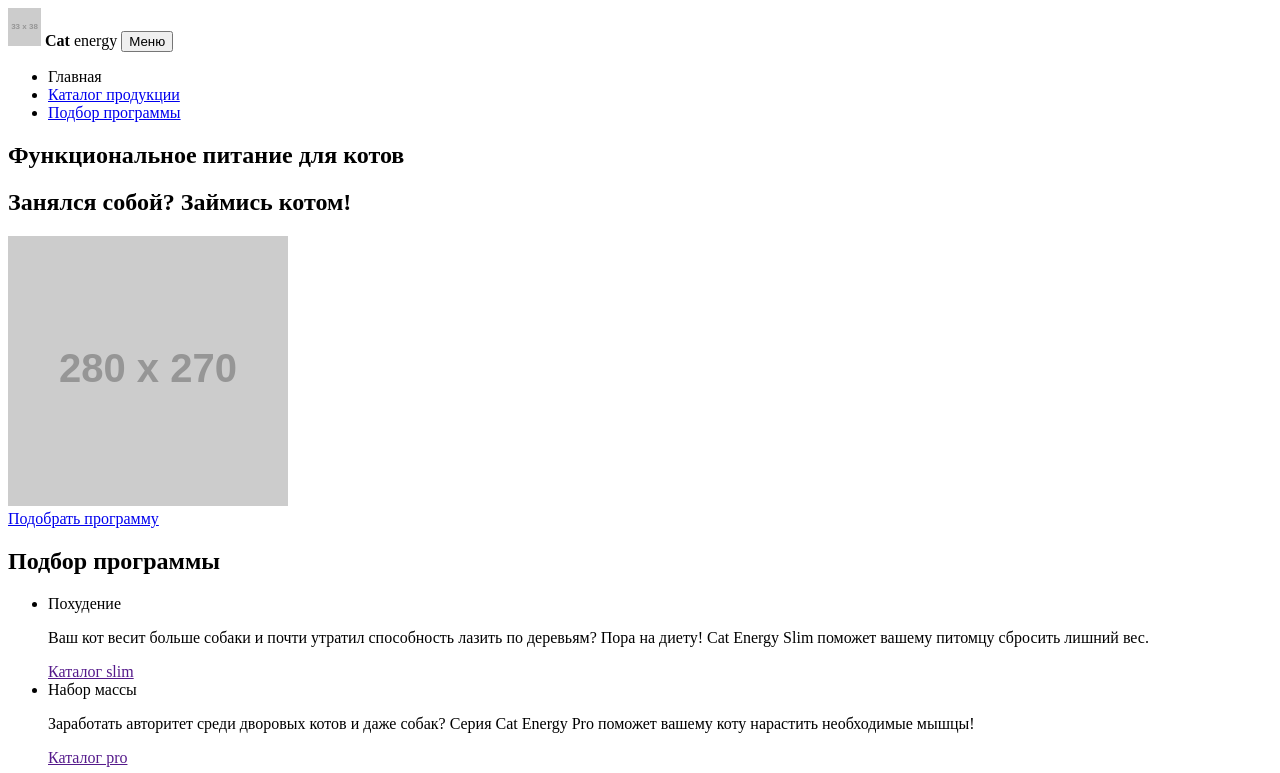
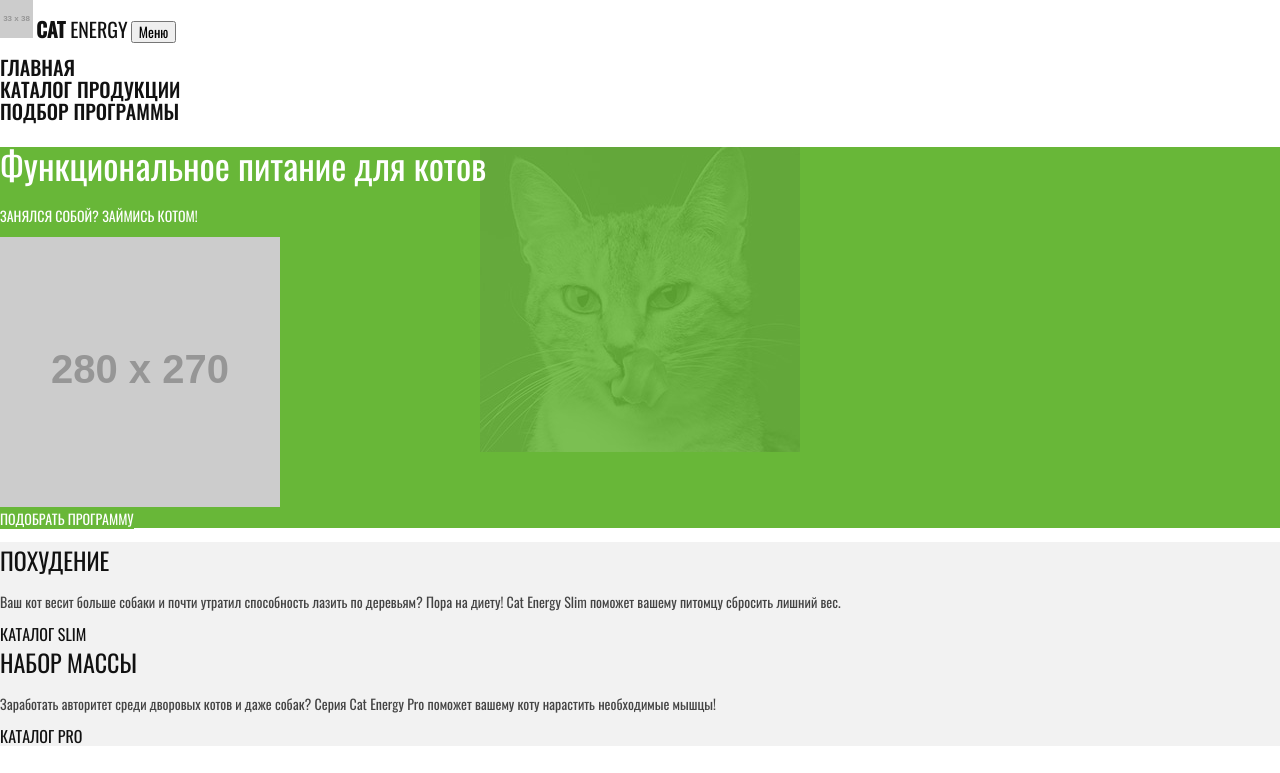
Before and after one commit to ewudes/ha-catEnergy, a website: page source/index.html in a window 1280 px wide. Shown: the top 773 px of the page. Drawn offline with nearby package versions, Linux system fonts and the light colour scheme; files that its build step writes are made by us from their sources; placeholder pictures from the web are drawn by us.

Commit message:
added basic styles for the main page

```diff
--- a/source/index.html
+++ b/source/index.html
@@ -3,6 +3,7 @@
   <head>
     <meta charset="utf-8">
     <title>HTML Academy: Кэт энерджи</title>
+    <link rel="stylesheet" href="css/normalize.css">
     <link rel="stylesheet" href="css/style.css">
   </head>
   <body>
@@ -38,7 +39,7 @@
         <a href="form.html" class="button banner__btn-selection">Подобрать программу</a>
       </section>
       <section class="selection">
-        <h2 class="visualy-hidden">Подбор программы</h2>
+        <h2 class="visually-hidden">Подбор программы</h2>
         <ul class="selection__list">
           <li class="selection__item">
             <span class="selection__title">Похудение</span>
--- a/source/sass/blocks/banner.scss
+++ b/source/sass/blocks/banner.scss
@@ -0,0 +1,19 @@
+.banner {
+  background-image: url('../../img/index-background-mobile@1x.jpg');
+  background-repeat: no-repeat;
+  background-position: top center;
+  background-color: $green;
+  color: $white;
+}
+
+.banner__title {
+  font-size: 36px;
+  line-height: 36px;
+  font-weight: inherit;
+}
+
+.banner__subtitle {
+  font-size: inherit;
+  font-weight: inherit;
+  text-transform: uppercase;
+}
--- /dev/null
+++ b/source/sass/blocks/copyright.scss
@@ -0,0 +1,7 @@
+.logo-academy {
+  font-family: Arial;
+  font-size: 16px;
+  line-height: 16px;
+  color: $darkgrey;
+  text-decoration: none;
+}
--- /dev/null
+++ b/source/sass/blocks/footer.scss
@@ -0,0 +1,3 @@
+.footer {
+  background-color: $grey;
+}
--- /dev/null
+++ b/source/sass/blocks/instructions.scss
@@ -0,0 +1,8 @@
+.instructions__list {
+  list-style: none;
+  padding: 0;
+}
+
+.instructions__item {
+  color: $darkgrey;
+}
--- /dev/null
+++ b/source/sass/blocks/logo.scss
@@ -0,0 +1,4 @@
+.logo__title {
+  font-size: 20px;
+  text-transform: uppercase;
+}
--- /dev/null
+++ b/source/sass/blocks/nav.scss
@@ -0,0 +1,13 @@
+.nav__list {
+  list-style: none;
+  padding: 0;
+  text-transform: uppercase;
+}
+
+.nav__link {
+  @include oswald(medium);
+  font-size: 20px;
+  line-height: 20px;
+  color: inherit;
+  text-decoration: none;
+}
--- /dev/null
+++ b/source/sass/blocks/selection.scss
@@ -0,0 +1,25 @@
+.selection__list {
+  list-style: none;
+  padding: 0;
+}
+
+.selection__item {
+  background-color: $grey;
+}
+
+.selection__title {
+  font-size: 24px;
+  line-height: 37px;
+  text-transform: uppercase;
+}
+
+.selection__description {
+  color: $darkgrey;
+}
+
+.selection__link {
+  color: inherit;
+  text-decoration: none;
+  text-transform: uppercase;
+  font-size: 16px;
+}
--- /dev/null
+++ b/source/sass/config/_variables.scss
@@ -0,0 +1,5 @@
+$green: #68b738;
+$grey: #f2f2f2;
+$black: #111111;
+$darkgrey: #444444;
+$white: #ffffff;
--- /dev/null
+++ b/source/sass/layout/_base.scss
@@ -0,0 +1,28 @@
+body {
+  @include oswald();
+  font-size: 14px;
+  line-height: 18px;
+  color: $black;
+}
+
+
+.visually-hidden {
+  position: absolute;
+  clip: rect(0 0 0 0);
+  width: 1px;
+  height: 1px;
+  margin: -1px;
+}
+
+.button {
+  color: $white;
+  background-color: $green;
+  text-transform: uppercase;
+  text-decoration: none;
+}
+
+.title {
+  font-size: 36px;
+  font-weight: 400;
+  line-height: 60px;
+}
--- /dev/null
+++ b/source/sass/layout/_fonts.scss
@@ -0,0 +1,23 @@
+@font-face {
+  font-family: 'oswald';
+  src: url('../fonts/oswaldmedium.woff2') format('woff2'),
+       url('../fonts/oswaldmedium.woff') format('woff');
+  font-weight: 500;
+}
+
+@font-face {
+  font-family: 'oswald';
+  src: url('../fonts/oswaldregular.woff2') format('woff2'),
+       url('../fonts/oswaldregular.woff') format('woff');
+  font-weight: 400;
+}
+
+@mixin oswald($style: regular) {
+  font-family: 'oswald', Helvetica, sans-serif;
+  @if $style == regular {
+    font-weight: 400;
+  }
+  @if $style == medium {
+    font-weight: 500;
+  }
+}
--- a/source/sass/style.scss
+++ b/source/sass/style.scss
@@ -1,4 +1,11 @@
-@import "variables.scss";
-@import "common.scss";
+@import "config/_variables.scss";
+@import "layout/_fonts.scss";
+@import "layout/_base.scss";
 
+@import "blocks/logo.scss";
+@import "blocks/nav.scss";
 @import "blocks/banner.scss";
+@import "blocks/selection.scss";
+@import "blocks/instructions.scss";
+@import "blocks/footer.scss";
+@import "blocks/copyright.scss";
```
Also changed, not shown: source/catalog.html (+2 -1 lines), source/form.html (+2 -1 lines), source/sass/common.scss (deleted), source/sass/variables.scss (deleted).
